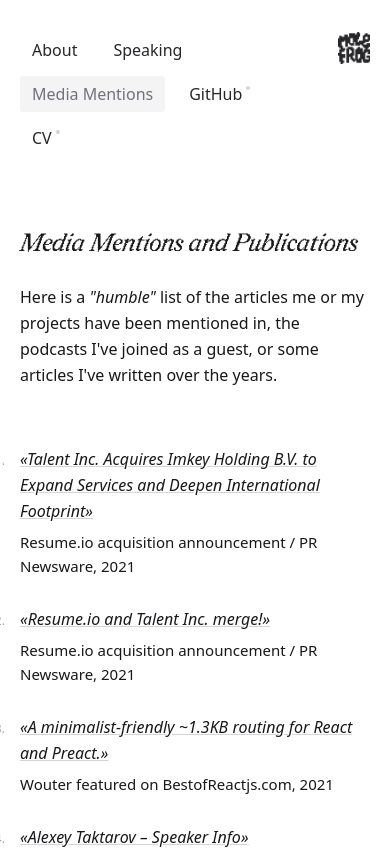
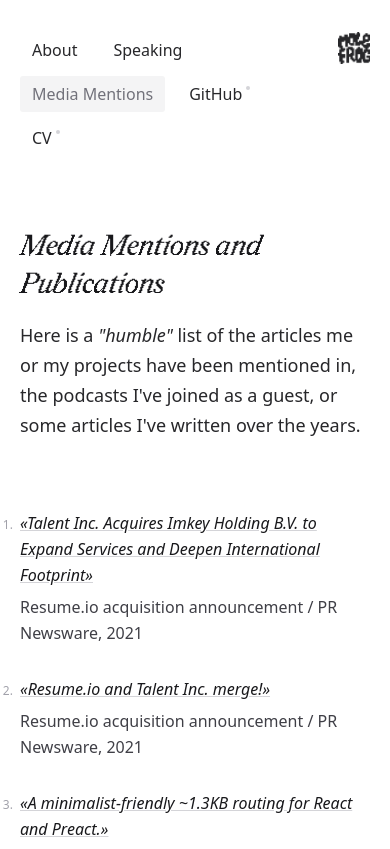
Before and after one commit to molefrog/molefrog.com, a Next.js app: page /media in a window 390 px wide. Shown: the top 849 px of the page. Built offline with nearby package versions, Linux system fonts and the light colour scheme.

Commit message:
More bike shedding.

```diff
--- a/pages/media.js
+++ b/pages/media.js
@@ -5,12 +5,11 @@
     <main>
       <Container placement="inner">
         <h2 className="page-header__header">Media Mentions and Publications</h2>
-        <p className="page-header__text">
+        <div className="page-header__text">
           Here is a <i>&quot;humble&quot;</i> list of the articles me or my projects have been
           mentioned in, the podcasts I&apos;ve joined as a guest, or some articles I&apos;ve written
           over the years.
-        </p>
-        <br />
+        </div>
 
         <ol className="references">
           {REFERENCES.map(({ title, url, details }, idx_) => {
--- a/styles/index.css
+++ b/styles/index.css
@@ -59,7 +59,7 @@
     --type-text-medium: 500 18px / 30px var(--font-sans);
 
     --type-header-large: 500 italic 32px / 36px var(--font-serif);
-    --type-header-medium: 500 italic 25px / 38px var(--font-serif);
+    --type-header-medium: 500 italic 29px / 38px var(--font-serif);
     --type-header-regular: 400 italic 26px / 32px var(--font-serif);
   }
 }
--- a/styles/references.css
+++ b/styles/references.css
@@ -20,7 +20,7 @@
 }
 
 li.references__item + li.references__item {
-  margin-top: 28px;
+  margin-top: 30px;
 }
 
 li.references__item::marker {
@@ -48,11 +48,25 @@
 
 .references__details {
   margin-top: 6px;
-  font: var(--type-text-small);
+  color: var(--color-gray-700);
+  font-weight: normal;
 }
 
 .page-header__header {
   font: var(--type-header-medium);
   letter-spacing: var(--type-ls-header);
   -webkit-font-smoothing: none;
+  margin-bottom: 16px;
 }
+
+.page-header__text {
+  font: var(--type-text-medium);
+  margin-bottom: 70px;
+  color: var(--color-gray-800);
+}
+
+@media (max-width: 768px) {
+  .references {
+    --marker-offset: 4px;
+  }
+}
--- a/styles/speaking.css
+++ b/styles/speaking.css
@@ -16,7 +16,7 @@
 }
 
 .speaking__desc {
-  margin-bottom: 22px;
+  margin-bottom: 26px;
 }
 
 .speaking__desc code {
@@ -144,6 +144,10 @@
     grid-template-columns: 1fr;
     gap: 72px;
   }
+
+  .speaking__desc {
+    margin-bottom: 20px;
+  }
 }
 
 @media (max-width: 640px) {
```
